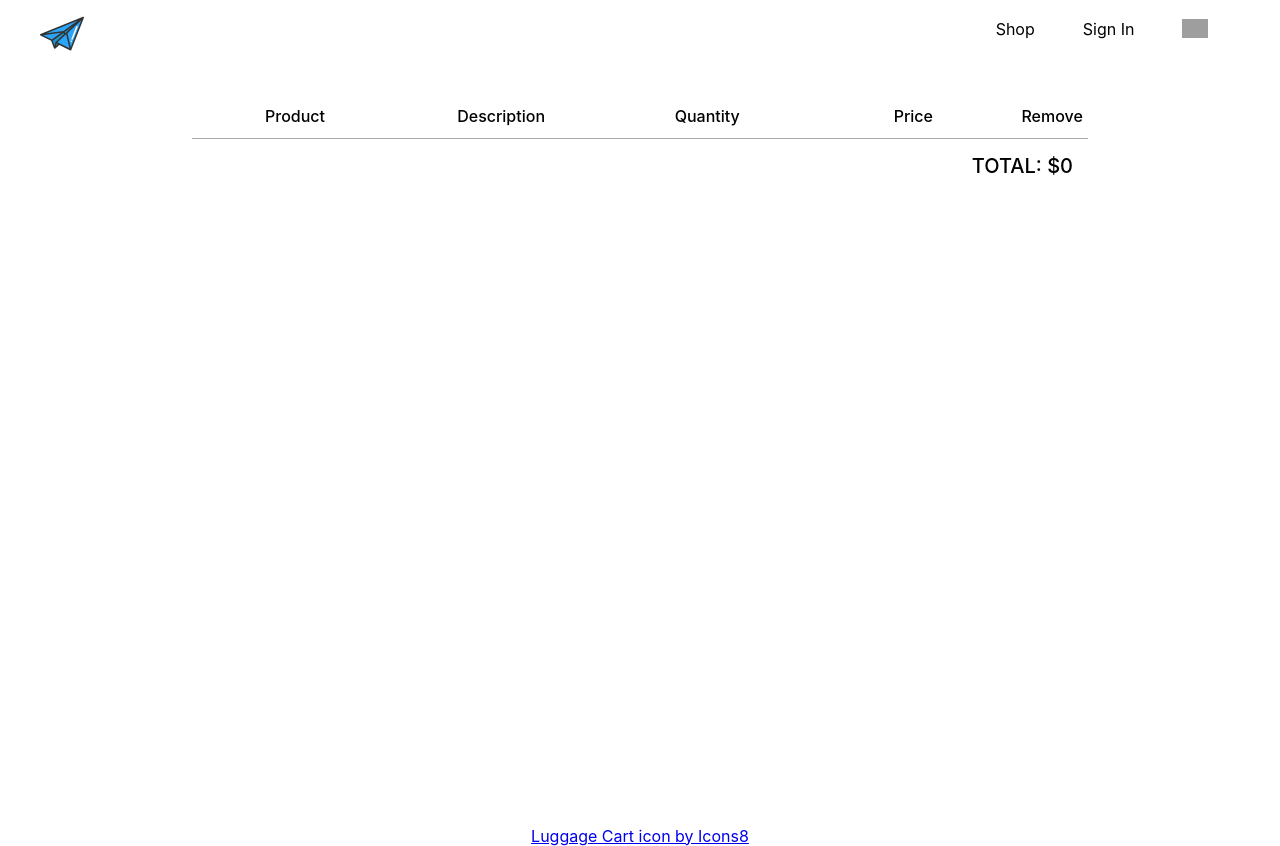
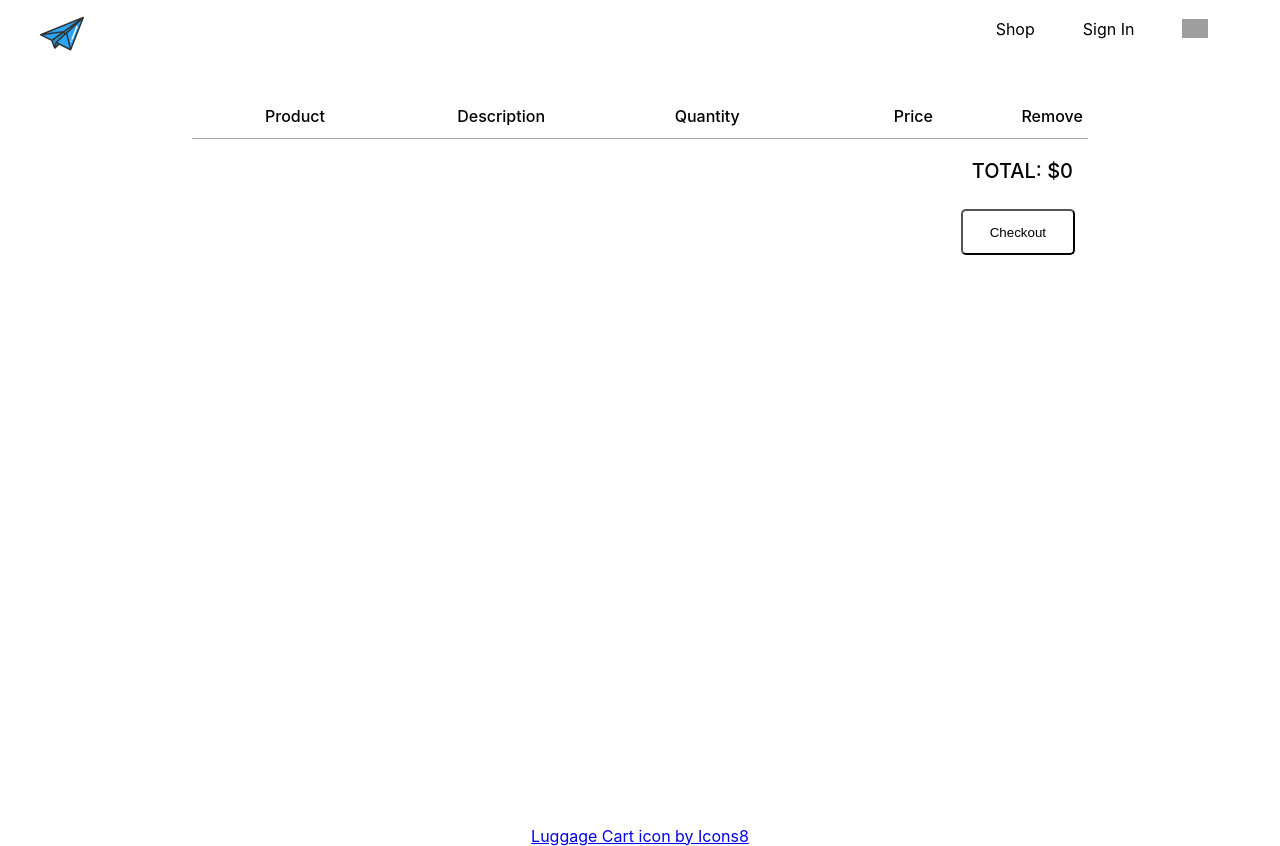
Before and after one commit to mmtakeuchi/fake-store-react, a React (Create React App) app: page /checkout in a window 1280 px wide. Built offline with nearby package versions, Linux system fonts and the light colour scheme; grey boxes are pictures that could not be loaded.

Commit message:
created checkout function on checkout page to alert a purchase, clear cart, and then redirect to shop page

```diff
--- a/src/components/cart-dropdown/cart-dropdown.component.jsx
+++ b/src/components/cart-dropdown/cart-dropdown.component.jsx
@@ -16,7 +16,9 @@ const CartDropdown = (props) => {
         {cart.cartItems.length ? (
           cart.cartItems?.map((item) => <CartItem key={item.id} item={item} />)
         ) : (
-          <div>Your cart is empty</div>
+          <div className="cart-dropdown_empty-container">
+            Your cart is empty
+          </div>
         )}
       </div>
       <button
@@ -26,7 +28,7 @@ const CartDropdown = (props) => {
           dispatch(toggleCart());
         }}
       >
-        Clear
+        Checkout
       </button>
     </div>
   );
--- a/src/components/cart-dropdown/cart-dropdown.styles.scss
+++ b/src/components/cart-dropdown/cart-dropdown.styles.scss
@@ -18,6 +18,11 @@
     overflow: scroll;
   }
 
+  &_empty-container {
+    font-size: 1.25rem;
+    margin: auto;
+  }
+
   .cart-btn {
     margin: 1em auto 0;
     background: none;
--- a/src/components/checkout-item/checkout-item.component.jsx
+++ b/src/components/checkout-item/checkout-item.component.jsx
@@ -1,6 +1,10 @@
 import React from "react";
 import { useDispatch } from "react-redux";
-import { addToCart, removeFromCart } from "../../redux/cart/cartActions";
+import {
+  addToCart,
+  removeFromCart,
+  clearItemInCart,
+} from "../../redux/cart/cartActions";
 import "./checkout-item.styles.scss";
 
 const CheckoutItem = ({ item }) => {
@@ -19,7 +23,12 @@ const CheckoutItem = ({ item }) => {
         <div onClick={() => dispatch(addToCart(item))}>&#10095;</div>
       </span>
       <p className="checkout-item_price">${price.toFixed(2)}</p>
-      <div className="remove-item-btn">&#10005;</div>
+      <div
+        className="remove-item-btn"
+        onClick={() => dispatch(clearItemInCart(item))}
+      >
+        &#10005;
+      </div>
     </div>
   );
 };
--- a/src/components/product-card/product-card.styles.scss
+++ b/src/components/product-card/product-card.styles.scss
@@ -76,8 +76,6 @@
 
     &:hover {
       background: rgb(229, 232, 235);
-      // transform: translate(0, -5%);
-      // transition: transform 0.5s cubic-bezier(0.25, 0.45, 0.45, 0.95);
     }
 
     &:active {
--- a/src/components/shop-navbar/shop-navbar.component.jsx
+++ b/src/components/shop-navbar/shop-navbar.component.jsx
@@ -1,13 +1,12 @@
-import React, { useState, useEffect, useRef, createRef } from "react";
+import React, { useState, useRef, createRef } from "react";
 import { useDispatch, useSelector } from "react-redux";
 import "./shop-navbar.styles.scss";
-import { getCategories } from "../../redux/categories/categoryActions";
 
 const ShopNavBar = ({ setFilter }) => {
   const dispatch = useDispatch();
   const elRefs = useRef([]);
   const [active, setActive] = useState("SHOW ALL");
-  const { categories } = useSelector((state) => state.categories);
+  const { isLoading, categories } = useSelector((state) => state.categories);
 
   const handleActive = (e) => {
     const dataId = e.target.dataset.index;
@@ -16,9 +15,11 @@ const ShopNavBar = ({ setFilter }) => {
     setFilter(elRefs.current[dataId].current.textContent);
   };
 
-  elRefs.current = ["Show All", ...categories]?.map(
-    (category, i) => elRefs.current[i] ?? createRef()
-  );
+  elRefs.current =
+    !isLoading &&
+    ["Show All", ...categories]?.map(
+      (category, i) => elRefs.current[i] ?? createRef()
+    );
 
   const renderCategories = () => {
     return categories?.map((category, i) => (
@@ -36,10 +37,6 @@ const ShopNavBar = ({ setFilter }) => {
     ));
   };
 
-  useEffect(() => {
-    dispatch(getCategories());
-  }, [dispatch]);
-
   return (
     <div className="shop-navbar">
       <p
--- a/src/pages/checkout-page/checkout-page.component.jsx
+++ b/src/pages/checkout-page/checkout-page.component.jsx
@@ -1,16 +1,30 @@
 import React from "react";
-import { useSelector } from "react-redux";
+import { useNavigate } from "react-router-dom";
+import { useDispatch, useSelector } from "react-redux";
+import { clearCart } from "../../redux/cart/cartActions";
 import CheckoutItem from "../../components/checkout-item/checkout-item.component";
 import "./checkout-page.styles.scss";
 
 const CheckoutPage = (props) => {
+  const dispatch = useDispatch();
+  const navigate = useNavigate();
   const cart = useSelector((state) => state.cart);
-  console.log(cart);
 
   const renderCheckoutItems = () => {
     return cart?.cartItems?.map((item) => (
       <CheckoutItem key={item.id} item={item} />
     ));
+  };
+
+  const calculateTotal = cart?.cartItems?.reduce(
+    (acc, el) => acc + el.quantity * el.price,
+    0
+  );
+
+  const checkout = (total) => {
+    alert(`Thank you for your purchase! Your total was ${total}`);
+    dispatch(clearCart());
+    navigate("/shop");
   };
 
   return (
@@ -33,10 +47,13 @@ const CheckoutPage = (props) => {
         </div>
       </div>
       {renderCheckoutItems()}
-      <div className="checkout-container_total">
-        TOTAL: $
-        {cart?.cartItems?.reduce((acc, el) => acc + el.quantity * el.price, 0)}
-      </div>
+      <div className="checkout-container_total">TOTAL: ${calculateTotal}</div>
+      <button
+        className="checkout-container_btn"
+        onClick={() => checkout(calculateTotal)}
+      >
+        Checkout
+      </button>
     </div>
   );
 };
--- a/src/pages/checkout-page/checkout-page.styles.scss
+++ b/src/pages/checkout-page/checkout-page.styles.scss
@@ -6,12 +6,7 @@
   align-items: center;
   margin: 3em auto 0;
 
-  button {
-    margin-left: auto;
-    margin-top: 3em;
-  }
-
-  .checkout-container_header {
+  &_header {
     width: 100%;
     height: 2em;
     display: flex;
@@ -29,11 +24,26 @@
     }
   }
 
-  .checkout-container_total {
-    margin-top: 0.75em;
+  &_total {
+    margin-top: 1em;
     margin-left: auto;
     padding-right: 0.75em;
     font-size: 1.25rem;
     font-weight: 500;
   }
+
+  &_btn {
+    margin: 2em 1em 0 auto;
+    padding: 1em 2em;
+    background: none;
+    border-radius: 5px;
+
+    &:hover {
+      background: rgb(229, 232, 235);
+    }
+
+    &:active {
+      transform: translateY(5%);
+    }
+  }
 }
--- a/src/pages/shoppage/shoppage.component.jsx
+++ b/src/pages/shoppage/shoppage.component.jsx
@@ -9,17 +9,17 @@ const Shoppage = () => {
   const dispatch = useDispatch();
   const [loading, setLoading] = useState(true);
   const [filter, setFilter] = useState("SHOW ALL");
-  const { products } = useSelector((state) => state.products);
+  const { isLoading, products } = useSelector((state) => state.products);
   const [filteredProducts, setFilteredPRoducts] = useState();
 
-  // const renderProducts = () => {
-  //   return (
-  //     !isLoading &&
-  //     products?.map((product) => (
-  //       <ProductCard key={product.id} product={product} />
-  //     ))
-  //   );
-  // };
+  const renderProducts = () => {
+    return (
+      !isLoading &&
+      products?.map((product) => (
+        <ProductCard key={product.id} product={product} />
+      ))
+    );
+  };
 
   const renderFilteredProducts = () => {
     return filteredProducts?.map((filteredProduct) => (
@@ -49,7 +49,11 @@ const Shoppage = () => {
       {!loading && (
         <>
           <ShopNavBar setFilter={setFilter} />
-          <div className="products-container">{renderFilteredProducts()}</div>
+          <div className="products-container">
+            {filter === "SHOW ALL"
+              ? renderProducts()
+              : renderFilteredProducts()}
+          </div>
         </>
       )}
     </div>
--- a/src/redux/cart/cartActions.js
+++ b/src/redux/cart/cartActions.js
@@ -33,6 +33,20 @@ export const removeFromCart = createAsyncThunk(
   }
 );
 
+export const clearItemInCart = createAsyncThunk(
+  "cart/clearItemInCart",
+  async (item) => {
+    try {
+      if (item) {
+        return item;
+      }
+    } catch (error) {
+      console.log("Error", error);
+      return cartError(error);
+    }
+  }
+);
+
 export const clearCart = createAsyncThunk("cart/clearCart", async (cart) => {
   try {
     if (cart && cart.cartItems.length) {
--- a/src/redux/cart/cartSlice.js
+++ b/src/redux/cart/cartSlice.js
@@ -3,9 +3,10 @@ import {
   toggleCart,
   addToCart,
   removeFromCart,
+  clearItemInCart,
   clearCart,
 } from "./cartActions";
-import { addItemToCart, removeItemInCart } from "./cartUtil";
+import { addItemToCart, removeItemInCart, clearCartItem } from "./cartUtil";
 
 const initialState = {
   isLoading: false,
@@ -20,6 +21,7 @@ export const cartSlice = createSlice({
     toggleCart,
     addToCart,
     removeFromCart,
+    clearItemInCart,
     clearCart,
   },
   extraReducers: (builder) => {
@@ -46,6 +48,13 @@ export const cartSlice = createSlice({
         state.isLoading = false;
         state.cartItems = removeItemInCart(state.cartItems, payload);
       })
+      .addCase(clearItemInCart.pending, ({ isLoading }) => {
+        isLoading = true;
+      })
+      .addCase(clearItemInCart.fulfilled, (state, { payload }) => {
+        state.isLoading = false;
+        state.cartItems = clearCartItem(state.cartItems, payload);
+      })
       .addCase(clearCart.pending, ({ isLoading }) => {
         isLoading = true;
       })
--- a/src/redux/cart/cartUtil.js
+++ b/src/redux/cart/cartUtil.js
@@ -29,3 +29,7 @@ export const removeItemInCart = (cartItems, cartItemToRemove) => {
       : cartItem
   );
 };
+
+export const clearCartItem = (cartItems, cartItemToRemove) => {
+  return cartItems.filter((cartItem) => cartItem.id !== cartItemToRemove.id);
+};
```
